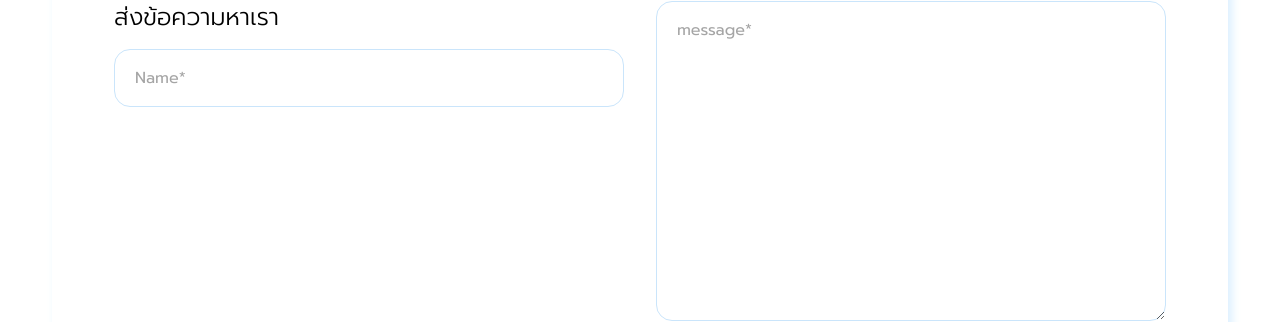
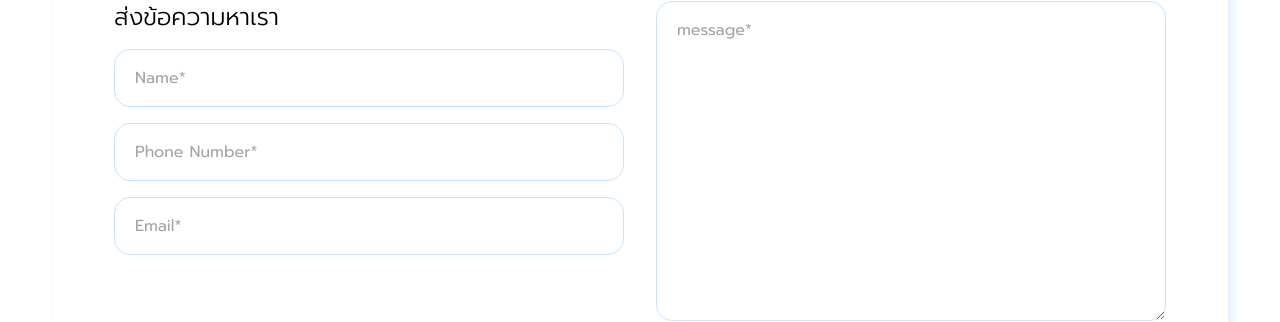
Before and after one commit to narawit101/website-datadorf, a Next.js app: page /contact in a window 1280 px wide. Shown: the part 1193-1515 px from the top of the page. Built offline with nearby package versions, Linux system fonts and the light colour scheme.

Commit message:
test(contact): add background contact

```diff
--- a/app/contact/page.tsx
+++ b/app/contact/page.tsx
@@ -119,7 +119,23 @@
                     name="name"
                     value={formData.name}
                     onChange={handleChange}
-                    className=" flex flex-col border border-[#CAE5FB] rounded-2xl xl:px-5 p-4 text-[10px] sm:text-sm lg:text-base gap-4 placeholder:text-[#a5a5a5] focus:outline-[#6BB5F2]"
+                    className=" flex flex-col border border-[#CAE5FB] rounded-2xl xl:px-5 p-4 text-[10px] sm:text-sm lg:text-base gap-4 placeholder:text-[#a5a5a5] focus:outline-[#6BB5F2] "
+                    type="text"
+                  />
+                  <input
+                    placeholder="Phone Number*"
+                    name="phone"
+                    value={formData.phone}
+                    onChange={handleChange}
+                    className="flex flex-col border border-[#CAE5FB] rounded-2xl xl:px-5 p-4 text-[10px] sm:text-sm lg:text-base gap-4 placeholder:text-[#a5a5a5] focus:outline-[#6BB5F2]"
+                    type="text"
+                  />
+                  <input
+                    name="email"
+                    value={formData.email}
+                    onChange={handleChange}
+                    placeholder="Email*"
+                    className="flex flex-col border border-[#CAE5FB] rounded-2xl xl:px-5 p-4 text-[10px] sm:text-sm lg:text-base gap-4 placeholder:text-[#a5a5a5] focus:outline-[#6BB5F2]"
                     type="email"
                   />
                 </div>
```
